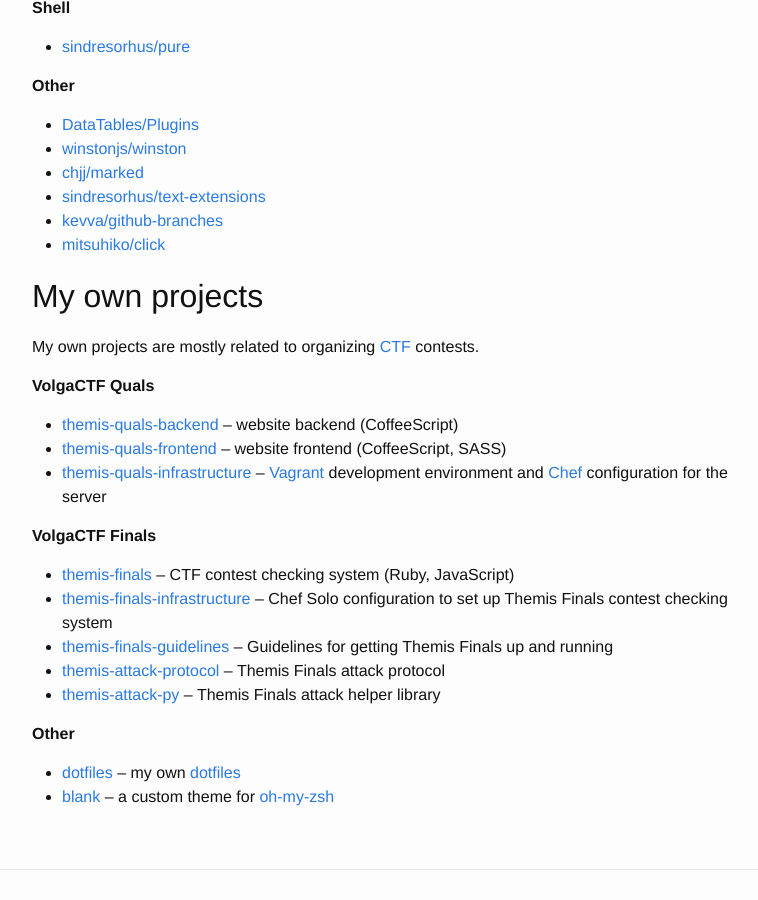
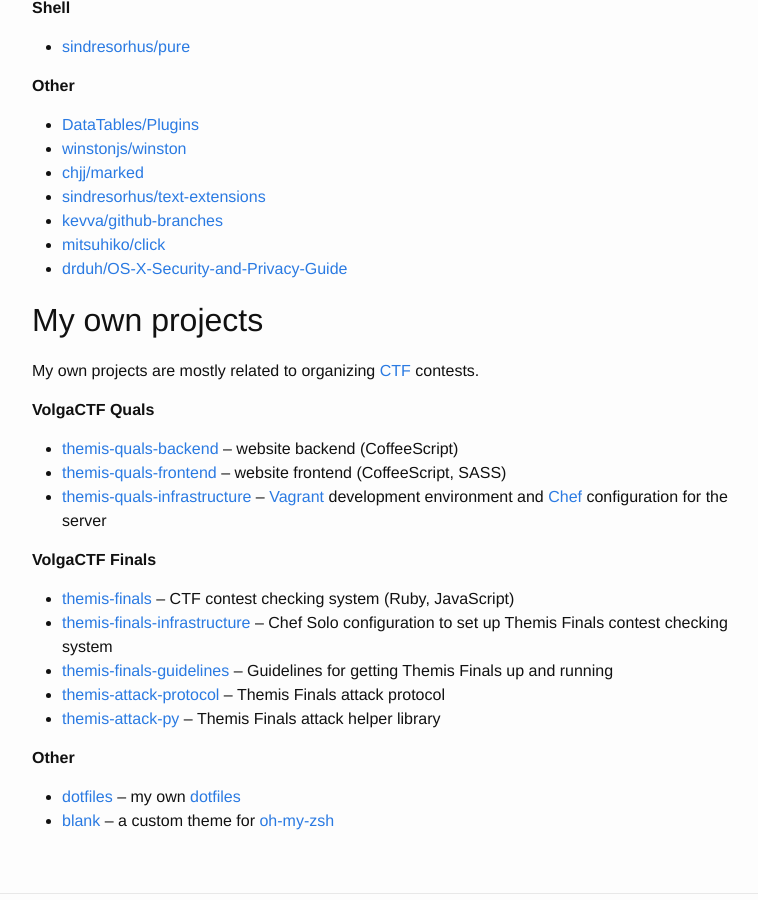
Before and after one commit to aspyatkin/personal-website, a Jekyll site: the page built from oss.md, in a window 1280 px wide and 900 px high, scrolled down 870 px. Shown: the whole window, without its empty margins (238-996 px from the left). Built offline with Jekyll 4.4.1, drawn with Linux system fonts in a browser that asks for light colours.

Commit message:
Update contributions list

```diff
--- a/oss.md
+++ b/oss.md
@@ -40,6 +40,7 @@
 - [sindresorhus/text-extensions](https://github.com/sindresorhus/text-extensions){:target="_blank"}
 - [kevva/github-branches](https://github.com/kevva/github-branches){:target="_blank"}
 - [mitsuhiko/click](https://github.com/mitsuhiko/click){:target="_blank"}
+- [drduh/OS-X-Security-and-Privacy-Guide](https://github.com/drduh/OS-X-Security-and-Privacy-Guide){:target="_blank"}
 
 ## My own projects
 My own projects are mostly related to organizing [CTF](https://en.wikipedia.org/wiki/Capture_the_flag){:target="_blank"} contests.
```
